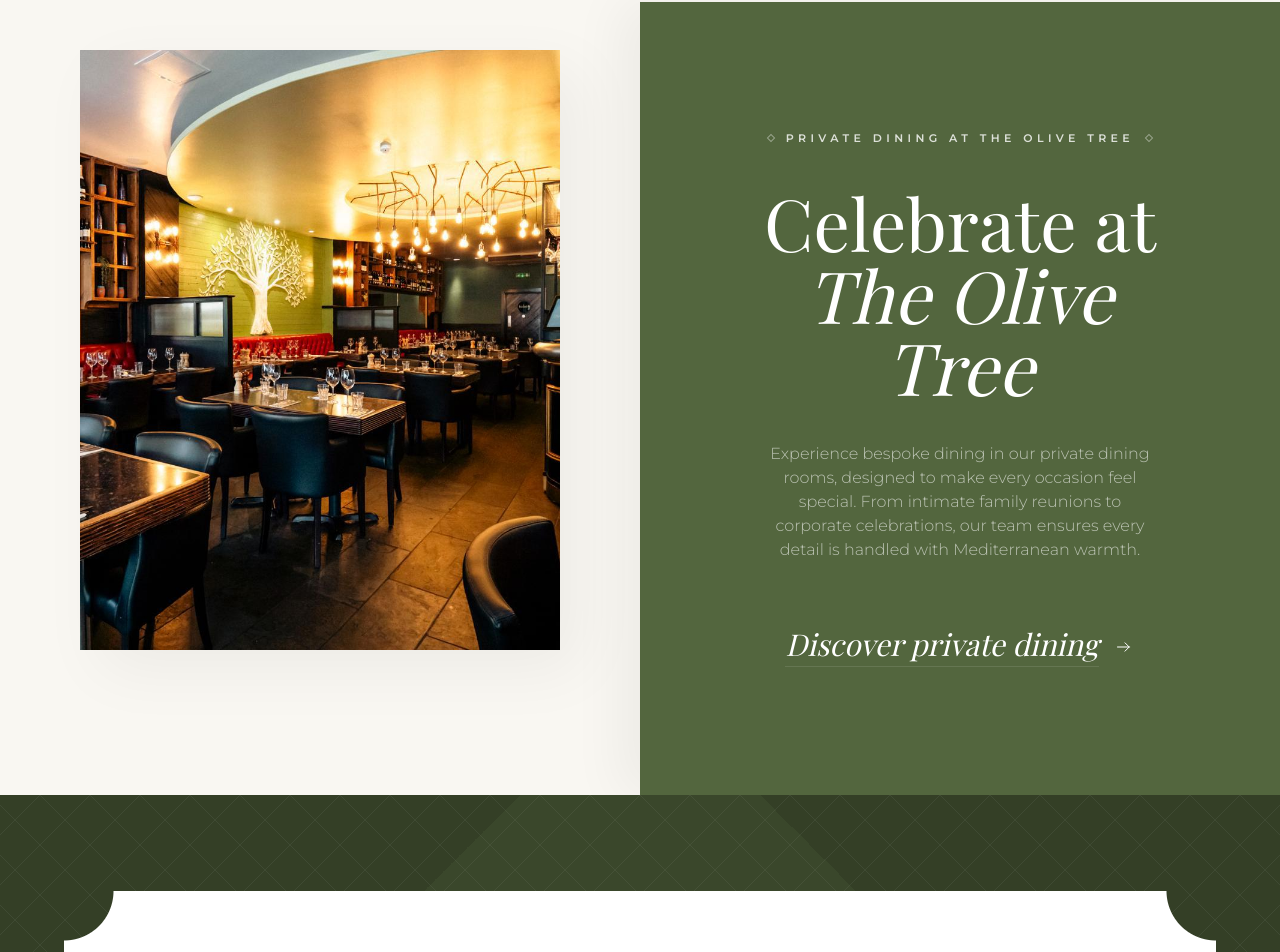
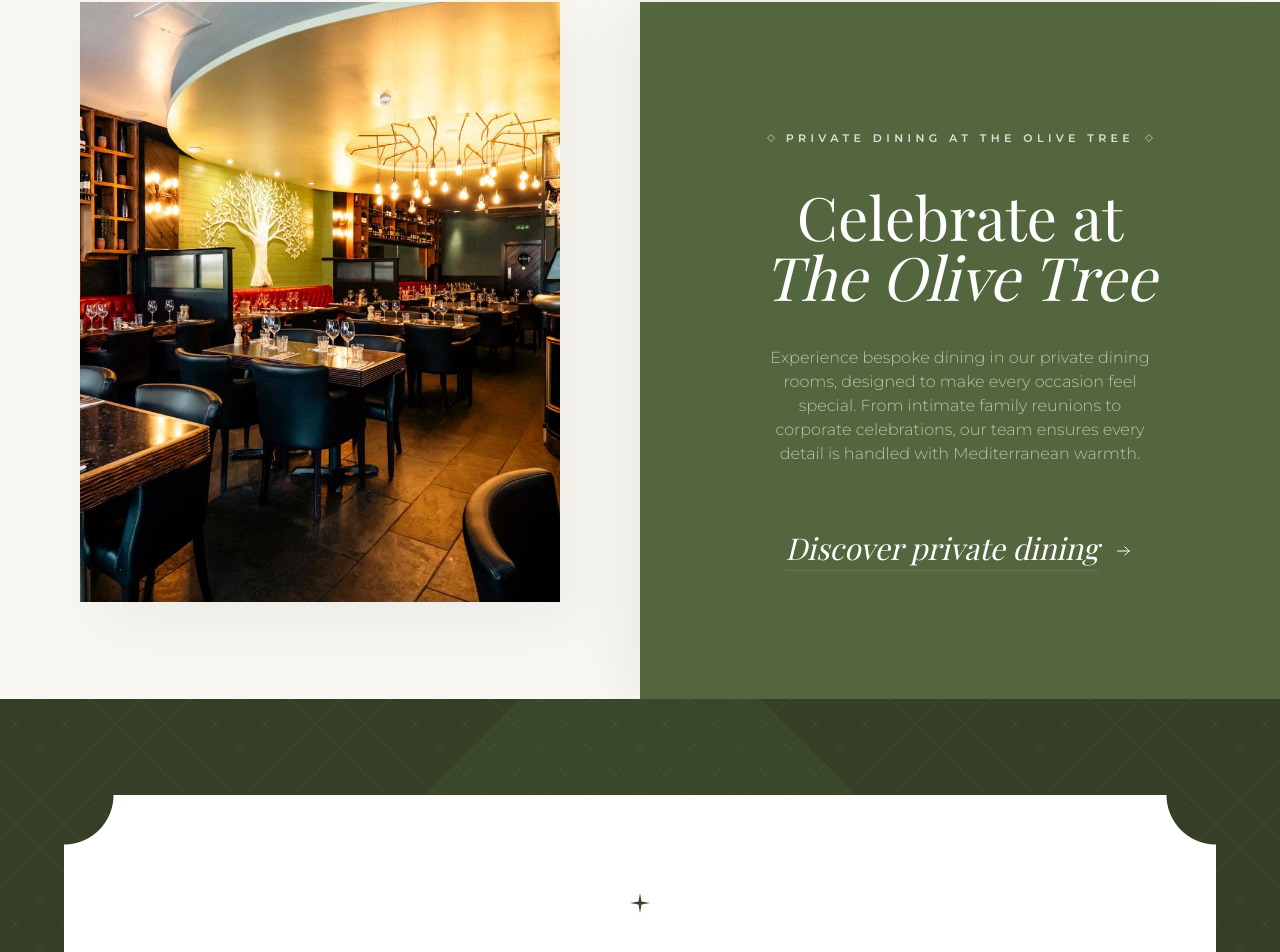
Before and after one commit to akash-milktree/The-Olive-Tree, a React (Vite) app: page / in a window 1280 px wide. Shown: the part 5650-6602 px from the top of the page. Built offline with nearby package versions, Linux system fonts and the light colour scheme; a web font is replaced by a local one.

Commit message:
Refinement: Match Private Dining headline font size to global scales.

```diff
--- a/components/PrivateDiningSection.tsx
+++ b/components/PrivateDiningSection.tsx
@@ -47,7 +47,7 @@
               <div className="w-1.5 h-1.5 border border-white/40 rotate-45" />
             </div>
 
-            <h3 className="text-4xl md:text-6xl lg:text-7xl serif text-white leading-[1.1] font-light">
+            <h3 className="text-4xl md:text-5xl lg:text-6xl serif text-white leading-[1.1] font-light">
               Celebrate at <br />
               <span className="italic">The Olive Tree</span>
             </h3>
```
